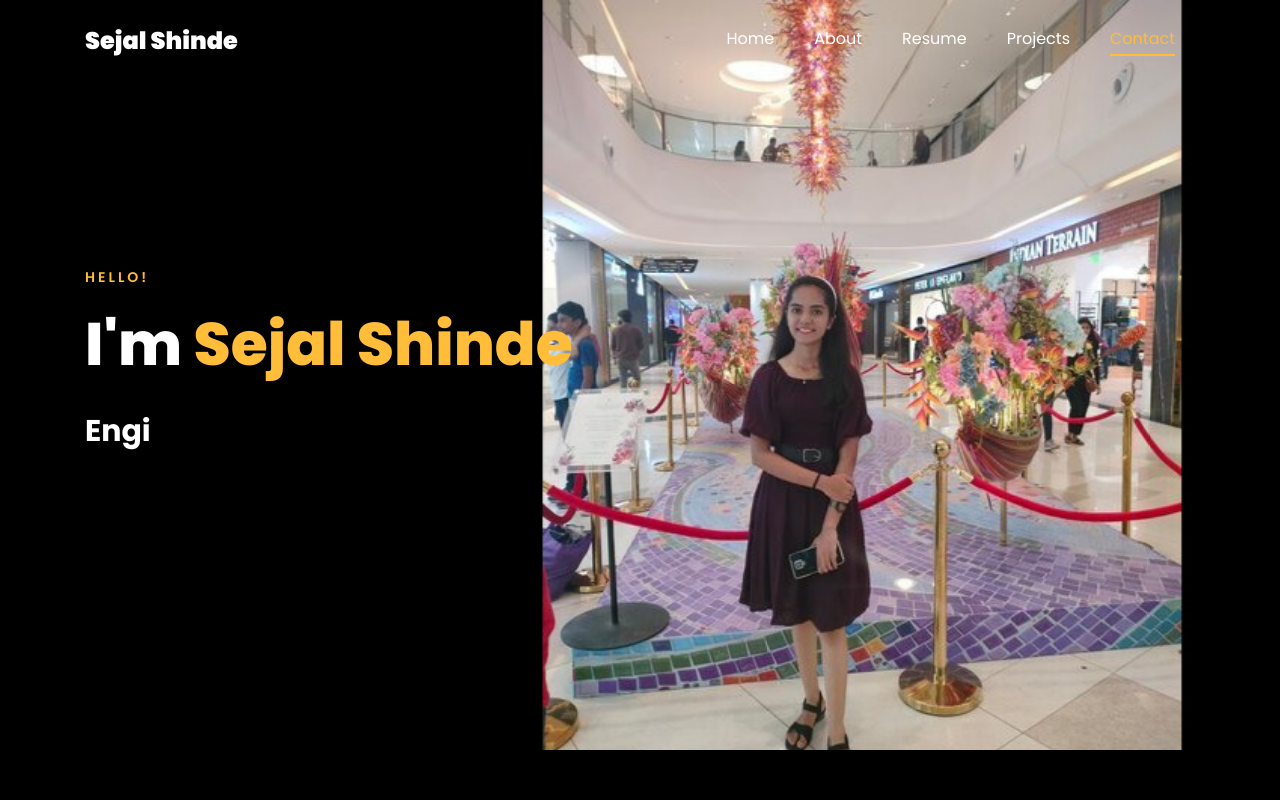
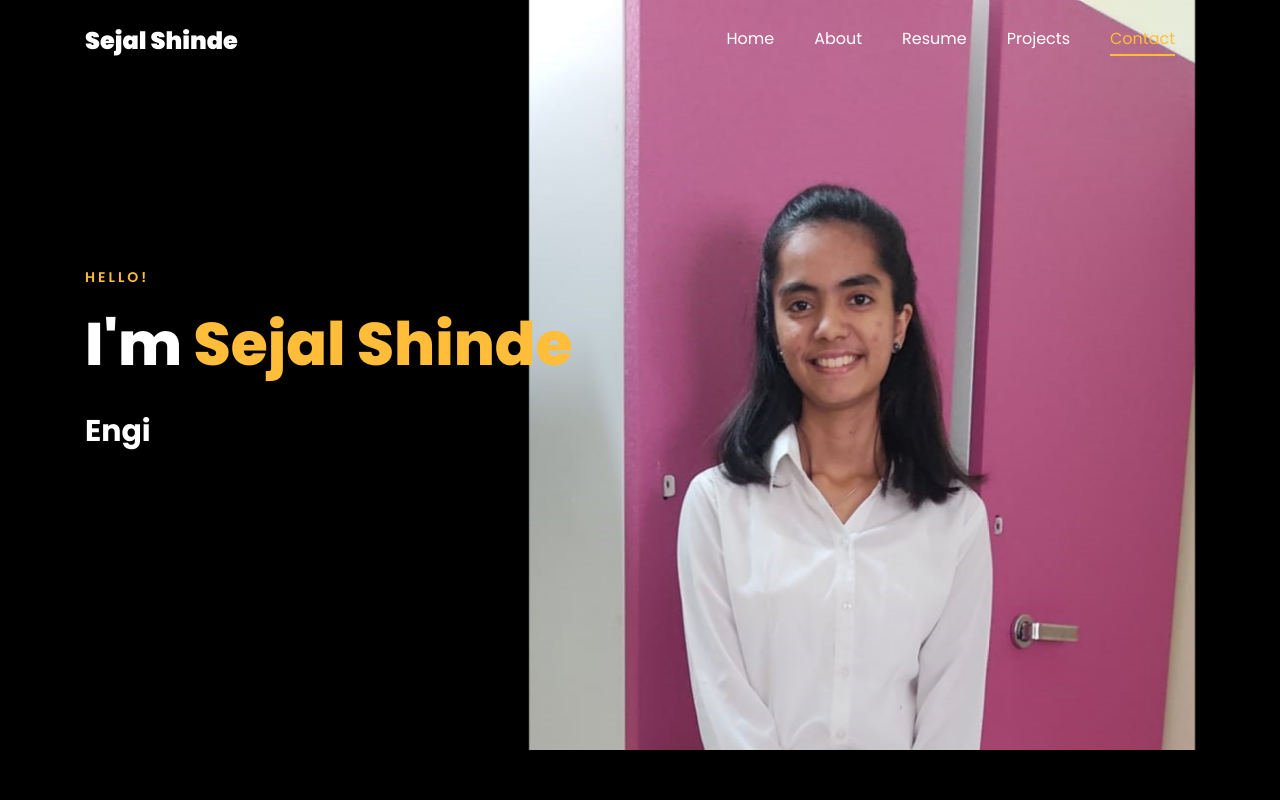
Before and after one commit to Sejal-2002/my-digital-portfolio, a plain HTML site: page index.html in a window 1280 px wide. Shown: the top 800 px of the page. Drawn offline with Linux system fonts and the light colour scheme; files whose address does not match are found by name.

Commit message:
done changes

```diff
--- a/index.html
+++ b/index.html
@@ -141,7 +141,7 @@
 	      	<div class="overlay"></div>
 	         <div class="container">
 	          <div class="row d-md-flex no-gutters slider-text align-items-end justify-content-end" data-scrollax-parent="true">
-	          	<div class="one-third js-fullheight order-md-last img" style="background-image:url(images/my_img_1.jpg);">
+	          	<div class="one-third js-fullheight order-md-last img" style="background-image:url(images/my_img_5.jpg);">
 	          	 <div class="overlay"></div>
 	          	</div>
 		          <div class="one-forth d-flex  align-items-center ftco-animate" data-scrollax=" properties: { translateY: '70%' }">
```
Also changed, not shown: images/my_img_1.jpg (deleted), images/my_img_5.jpg (added).
